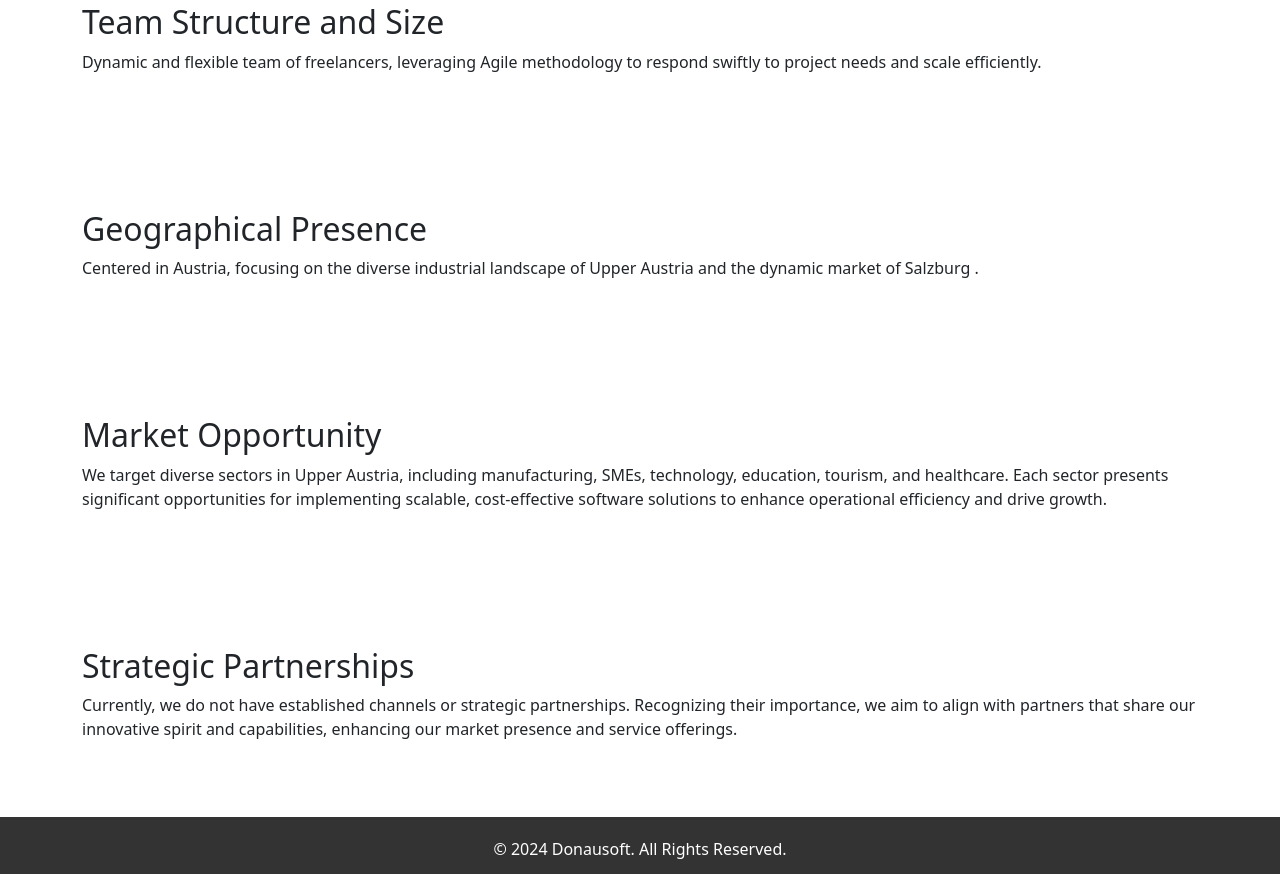
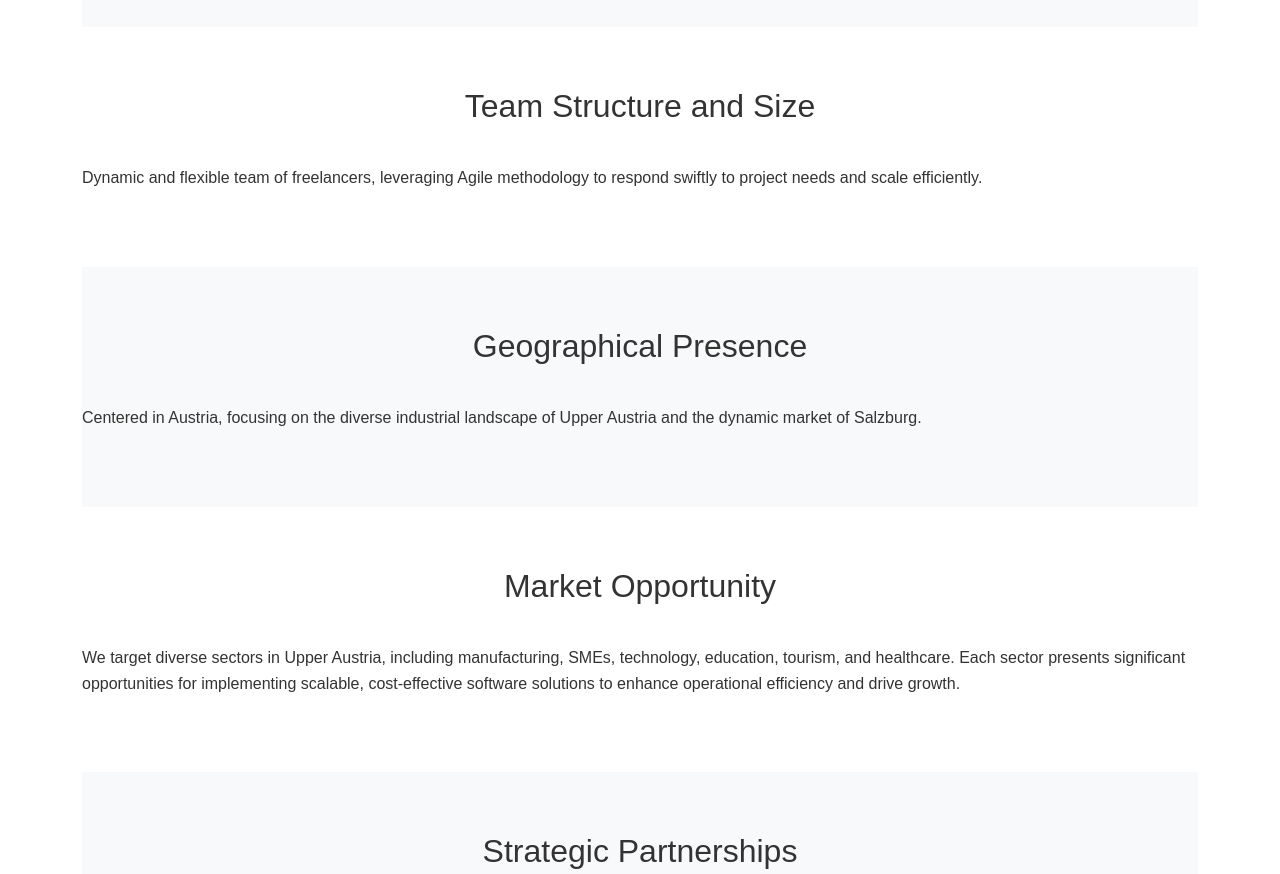
Before and after one commit to donau-soft/donausoft-website, a plain HTML site: page index.html in a window 1280 px wide. Shown: the part 1723-2597 px from the top of the page. Drawn offline with nearby package versions, Linux system fonts and the light colour scheme.

Commit message:
Update index.html

```diff
--- a/index.html
+++ b/index.html
@@ -6,6 +6,11 @@
     <title>Donausoft - Where Focus Meets Future</title>
     <link href="https://stackpath.bootstrapcdn.com/bootstrap/5.0.2/css/bootstrap.min.css" rel="stylesheet">
     <style>
+        body {
+            font-family: Arial, sans-serif;
+            line-height: 1.6;
+            color: #333;
+        }
         .hero {
             background: url('https://via.placeholder.com/1920x1080') no-repeat center center;
             background-size: cover;
@@ -25,6 +30,10 @@
         }
         section {
             padding: 60px 0;
+        }
+        .section-title {
+            margin-bottom: 40px;
+            text-align: center;
         }
         footer {
             background-color: #333;
@@ -58,6 +67,9 @@
                     <li class="nav-item">
                         <a class="nav-link" href="#market">Opportunities</a>
                     </li>
+                    <li class="nav-item">
+                        <a class="nav-link" href="#partnerships">Partnerships</a>
+                    </li>
                 </ul>
             </div>
         </div>
@@ -72,8 +84,10 @@
 
     <div class="container">
         <section id="projects">
+            <div class="section-title">
                 <h2>Experience with Project Management Cloud-Based Solutions</h2>
                 <p>Leading projects from conception to execution, ensuring solutions exceed client expectations and improve productivity.</p>
+            </div>
             <ul>
                 <li>Implementation of Confluence and Jira for improved project management.</li>
                 <li>ERP system interface programming for streamlined inventory and customer management.</li>
@@ -81,16 +95,18 @@
             </ul>
         </section>
 
-        <section id="clients">
+        <section id="clients" class="bg-light">
+            <div class="section-title">
                 <h2>Featured Clients and Technical Projects</h2>
+            </div>
             <div class="row">
                 <div class="col-md-6">
-                    <img src="https://via.placeholder.com/600x400" alt="Project Image" class="img-fluid">
+                    <img src="https://via.placeholder.com/600x400" alt="Project Image" class="img-fluid mb-3">
                     <h3>Driving Schools Platform</h3>
                     <p>Comprehensive platform development using Kotlin, TypeScript, and containerization.</p>
                 </div>
                 <div class="col-md-6">
-                    <img src="https://via.placeholder.com/600x400" alt="Project Image" class="img-fluid">
+                    <img src="https://via.placeholder.com/600x400" alt="Project Image" class="img-fluid mb-3">
                     <h3>Digital Receptionist for Hospitality</h3>
                     <p>Development of a 3D avatar digital receptionist, enhancing guest experiences using AI technologies.</p>
                 </div>
@@ -98,23 +114,30 @@
         </section>
 
         <section id="team">
+            <div class="section-title">
                 <h2>Team Structure and Size</h2>
+            </div>
             <p>Dynamic and flexible team of freelancers, leveraging Agile methodology to respond swiftly to project needs and scale efficiently.</p>
         </section>
 
-        <section id="geo">
+        <section id="geo" class="bg-light">
+            <div class="section-title">
                 <h2>Geographical Presence</h2>
-            <p>Centered in Austria, focusing on the diverse industrial landscape of Upper Austria and the dynamic market of Salzburg
-				.</p>
+            </div>
+            <p>Centered in Austria, focusing on the diverse industrial landscape of Upper Austria and the dynamic market of Salzburg.</p>
         </section>
 
         <section id="market">
+            <div class="section-title">
                 <h2>Market Opportunity</h2>
+            </div>
             <p>We target diverse sectors in Upper Austria, including manufacturing, SMEs, technology, education, tourism, and healthcare. Each sector presents significant opportunities for implementing scalable, cost-effective software solutions to enhance operational efficiency and drive growth.</p>
         </section>
 
-			<section id="partnerships">
+        <section id="partnerships" class="bg-light">
+            <div class="section-title">
                 <h2>Strategic Partnerships</h2>
+            </div>
             <p>Currently, we do not have established channels or strategic partnerships. Recognizing their importance, we aim to align with partners that share our innovative spirit and capabilities, enhancing our market presence and service offerings.</p>
         </section>
     </div>
```
Lines whose indentation alone changed are shown as unchanged.
